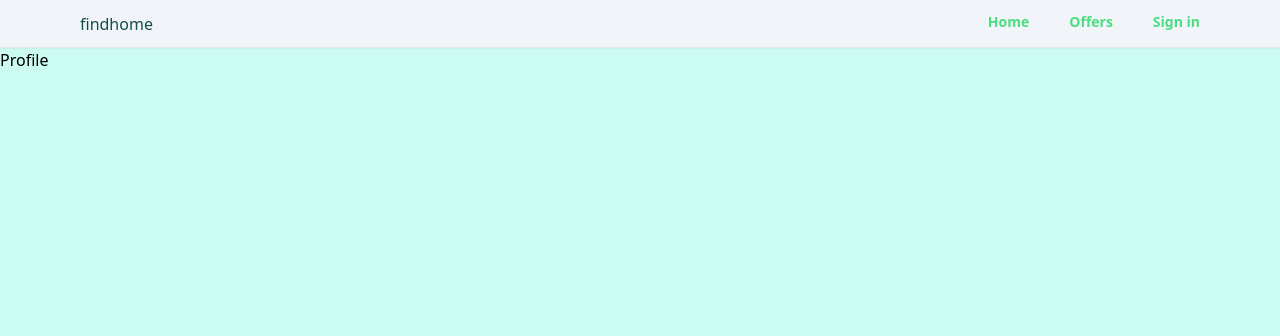
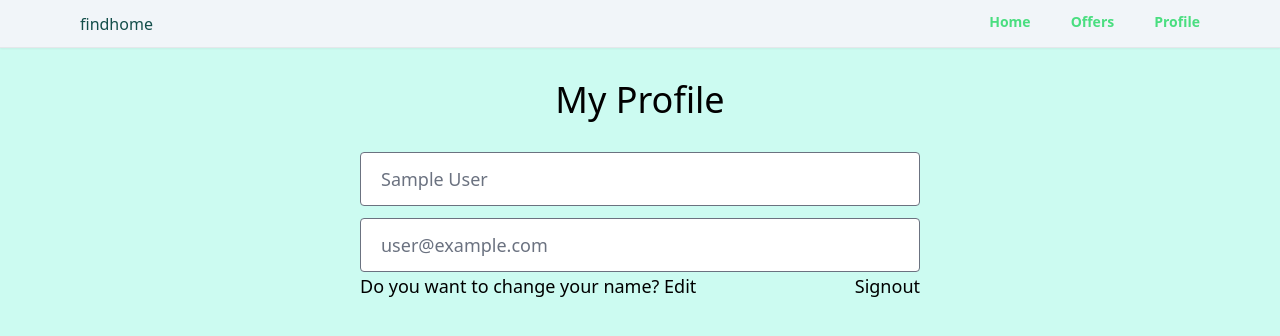
Before and after one commit to raihan705/findhome, a React (Create React App) app: page /profile in a window 1280 px wide. Shown: the top 336 px of the page. Built offline with nearby package versions, Linux system fonts and the light colour scheme; no server answers; sample sign-in values are in the browser's storage.

Commit message:
Create private route and protect profile page and complete their functionality

```diff
--- a/src/App.js
+++ b/src/App.js
@@ -6,6 +6,7 @@ import Profile from "./pages/Profile.jsx";
 import SignIn from "./pages/SignIn.jsx";
 import SignUp from "./pages/SignUp.jsx";
 import Header from "./component/Header.jsx";
+import PrivateRoute from "./component/PrivateRoute.jsx";
 
 function App() {
   return (
@@ -14,7 +15,9 @@ function App() {
       <Routes>
         <Route path="/" element={<Home />}></Route>
         <Route path="/offer" element={<Offer />}></Route>
-        <Route path="/profile" element={<Profile />}></Route>
+        <Route path="/profile" element={<PrivateRoute />}>
+          <Route path="/profile" element={<Profile />}></Route>
+        </Route>
         <Route path="/sign-in" element={<SignIn />}></Route>
         <Route path="/sign-up" element={<SignUp />}></Route>
         <Route path="/forget-password" element={<ForgetPassword />}></Route>
--- a/src/component/Header.jsx
+++ b/src/component/Header.jsx
@@ -1,15 +1,33 @@
+import { getAuth, onAuthStateChanged } from "firebase/auth";
 import React from "react";
+import { useEffect } from "react";
+import { useState } from "react";
 import { useLocation, useNavigate } from "react-router-dom";
+import { Profiledropdown } from "./Profiledropdown";
 
 export default function Header() {
   const locationPath = useLocation();
   const navigateURL = useNavigate();
+  const [pageState, setPageSate] = useState("Sign in");
 
   function locationPathMatch(route) {
     if (locationPath.pathname === route) {
       return true;
     }
   }
+
+  // For profile page functionlaity
+  const auth = getAuth();
+  useEffect(() => {
+    onAuthStateChanged(auth, (user) => {
+      if (user) {
+        setPageSate("Profile");
+      } else {
+        setPageSate("sign in");
+      }
+    });
+  });
+
   return (
     <div className="bg-slate-100 border-b shadow-sm sticky top-0 z-40">
       <header className="flex justify-between items-center px-4 max-w-6xl mx-auto">
@@ -41,12 +59,13 @@ export default function Header() {
             </li>
             <li
               className={`cursor-pointer py-3 text-sm font-semibold text-green-400 border-b-[3px] border-b-transparent ${
-                locationPathMatch("/sign-in") &&
-                "text-green-900 border-b-red-500"
+                locationPathMatch(
+                  "/sign-in" || locationPathMatch("/profile")
+                ) && "text-green-900 border-b-red-500"
               }`}
-              onClick={() => navigateURL("/sign-in")}
+              onClick={() => navigateURL("/profile")}
             >
-              Sign in
+              {pageState}
             </li>
           </ul>
         </div>
--- /dev/null
+++ b/src/component/PrivateRoute.jsx
@@ -0,0 +1,11 @@
+import React from "react";
+import { Navigate, Outlet } from "react-router-dom";
+import { useAuthStatus } from "../customhook/useAuthStatus";
+
+export default function PrivateRoute() {
+  const { loggedIn, loading } = useAuthStatus();
+  if (loading) {
+    return <h2> Loading...</h2>;
+  }
+  return loggedIn ? <Outlet /> : <Navigate to="/sign-in" />;
+}
--- /dev/null
+++ b/src/component/Profiledropdown.jsx
@@ -0,0 +1,81 @@
+import React from "react";
+
+export function Profiledropdown() {
+  return (
+    <div className="relative inline-block text-left">
+      <div>
+        <button
+          type="button"
+          className="inline-flex w-full justify-center rounded-md border border-gray-300 bg-white px-4 py-2 text-sm font-medium text-gray-700 shadow-sm hover:bg-gray-50 focus:outline-none focus:ring-2 focus:ring-indigo-500 focus:ring-offset-2 focus:ring-offset-gray-100"
+          id="menu-button"
+          aria-expanded="true"
+          aria-haspopup="true"
+        >
+          Profile
+          <svg
+            className="-mr-1 ml-2 h-5 w-5"
+            xmlns="http://www.w3.org/2000/svg"
+            viewBox="0 0 20 20"
+            fill="currentColor"
+            aria-hidden="true"
+          >
+            <path
+              fill-rule="evenodd"
+              d="M5.23 7.21a.75.75 0 011.06.02L10 11.168l3.71-3.938a.75.75 0 111.08 1.04l-4.25 4.5a.75.75 0 01-1.08 0l-4.25-4.5a.75.75 0 01.02-1.06z"
+              clip-rule="evenodd"
+            />
+          </svg>
+        </button>
+      </div>
+
+      <div
+        className="absolute right-0 z-10 mt-2 w-56 origin-top-right rounded-md bg-white shadow-lg ring-1 ring-black ring-opacity-5 focus:outline-none"
+        role="menu"
+        aria-orientation="vertical"
+        aria-labelledby="menu-button"
+        tabindex="-1"
+      >
+        <div className="py-1" role="none">
+          <a
+            href="#"
+            className="text-gray-700 block px-4 py-2 text-sm"
+            role="menuitem"
+            tabindex="-1"
+            id="menu-item-0"
+          >
+            Account settings
+          </a>
+          <a
+            href="#"
+            className="text-gray-700 block px-4 py-2 text-sm"
+            role="menuitem"
+            tabindex="-1"
+            id="menu-item-1"
+          >
+            Support
+          </a>
+          <a
+            href="#"
+            className="text-gray-700 block px-4 py-2 text-sm"
+            role="menuitem"
+            tabindex="-1"
+            id="menu-item-2"
+          >
+            License
+          </a>
+          <form method="POST" action="#" role="none">
+            <button
+              type="submit"
+              className="text-gray-700 block w-full px-4 py-2 text-left text-sm"
+              role="menuitem"
+              tabindex="-1"
+              id="menu-item-3"
+            >
+              Sign out
+            </button>
+          </form>
+        </div>
+      </div>
+    </div>
+  );
+}
--- /dev/null
+++ b/src/customhook/useAuthStatus.jsx
@@ -0,0 +1,19 @@
+import { getAuth, onAuthStateChanged } from "firebase/auth";
+import React from "react";
+import { useEffect } from "react";
+import { useState } from "react";
+
+export function useAuthStatus() {
+  const [loggedIn, setLoggedIn] = useState(false);
+  const [loading, setLoading] = useState(true);
+  useEffect(() => {
+    const auth = getAuth();
+    onAuthStateChanged(auth, (user) => {
+      if (user) {
+        setLoggedIn(true);
+      }
+      setLoading(false);
+    });
+  }, []);
+  return { loggedIn, loading };
+}
--- a/src/pages/Profile.jsx
+++ b/src/pages/Profile.jsx
@@ -1,5 +1,102 @@
+import { getAuth, updateProfile } from "firebase/auth";
+import { updateDoc, doc } from "firebase/firestore";
 import React from "react";
+import { useState } from "react";
+import { useNavigate } from "react-router-dom";
+import { db } from "../firebase.config";
 
 export default function Profile() {
-  return <div>Profile</div>;
+  const navigate = useNavigate();
+  const auth = getAuth();
+  const [formData, setFormData] = useState({
+    name: auth.currentUser.displayName,
+    email: auth.currentUser.email,
+  });
+
+  //state change for edit
+  const [editCahnge, setEditChange] = useState(false);
+
+  // Change input field functionality
+
+  const onChange = (e) => {
+    setFormData((prevstate) => ({
+      ...prevstate,
+      [e.target.id]: e.target.value,
+    }));
+  };
+
+  // Change input data save in firebase database
+
+  const onSubmit = async () => {
+    try {
+      if (auth.currentUser.displayName !== name) {
+        await updateProfile(auth.currentUser, {
+          displayName: name,
+        });
+
+        //Save update data in firestore
+        const docRef = doc(db, "users", auth.currentUser.uid);
+        await updateDoc(docRef, {
+          name,
+        });
+      }
+    } catch (error) {
+      console.log("Name text field is not updated");
+    }
+  };
+
+  // signout function
+
+  const signOut = () => {
+    auth.signOut();
+    navigate("/");
+  };
+
+  const { name, email } = formData;
+  return (
+    <>
+      <div className="max-w-8xl mx-auto flex justify-center items-center flex-col">
+        <h1 className="text-center text-4xl mt-8">My Profile</h1>
+        <div className="w-full md:w-[50%] mt-8 px-10">
+          <form>
+            <input
+              type="text"
+              id="name"
+              value={name}
+              disabled={!editCahnge}
+              onChange={onChange}
+              className={`w-full px-5 py-3 text-lg text-gray-500 bg-white border border-gray-500 rounded transition ease-in-out mb-3 ${
+                editCahnge && "bg-amber-700 focus:bg-red-200 text-white"
+              }`}
+            />
+
+            <input
+              type="email"
+              id="email"
+              value={email}
+              disabled
+              className="w-full px-5 py-3 text-lg text-gray-500 bg-white border border-gray-500 rounded transition ease-in-out"
+            />
+            <div className="flex justify-between whitespace-nowrap text-lg">
+              <p>
+                Do you want to change your name?{" "}
+                <span
+                  className="cursor-pointer"
+                  onClick={() => {
+                    editCahnge && onSubmit();
+                    setEditChange((prevstate) => !prevstate);
+                  }}
+                >
+                  {editCahnge ? "Apply Change" : "Edit"}
+                </span>
+              </p>
+              <p onClick={signOut} className="cursor-pointer">
+                Signout
+              </p>
+            </div>
+          </form>
+        </div>
+      </div>
+    </>
+  );
 }
```
